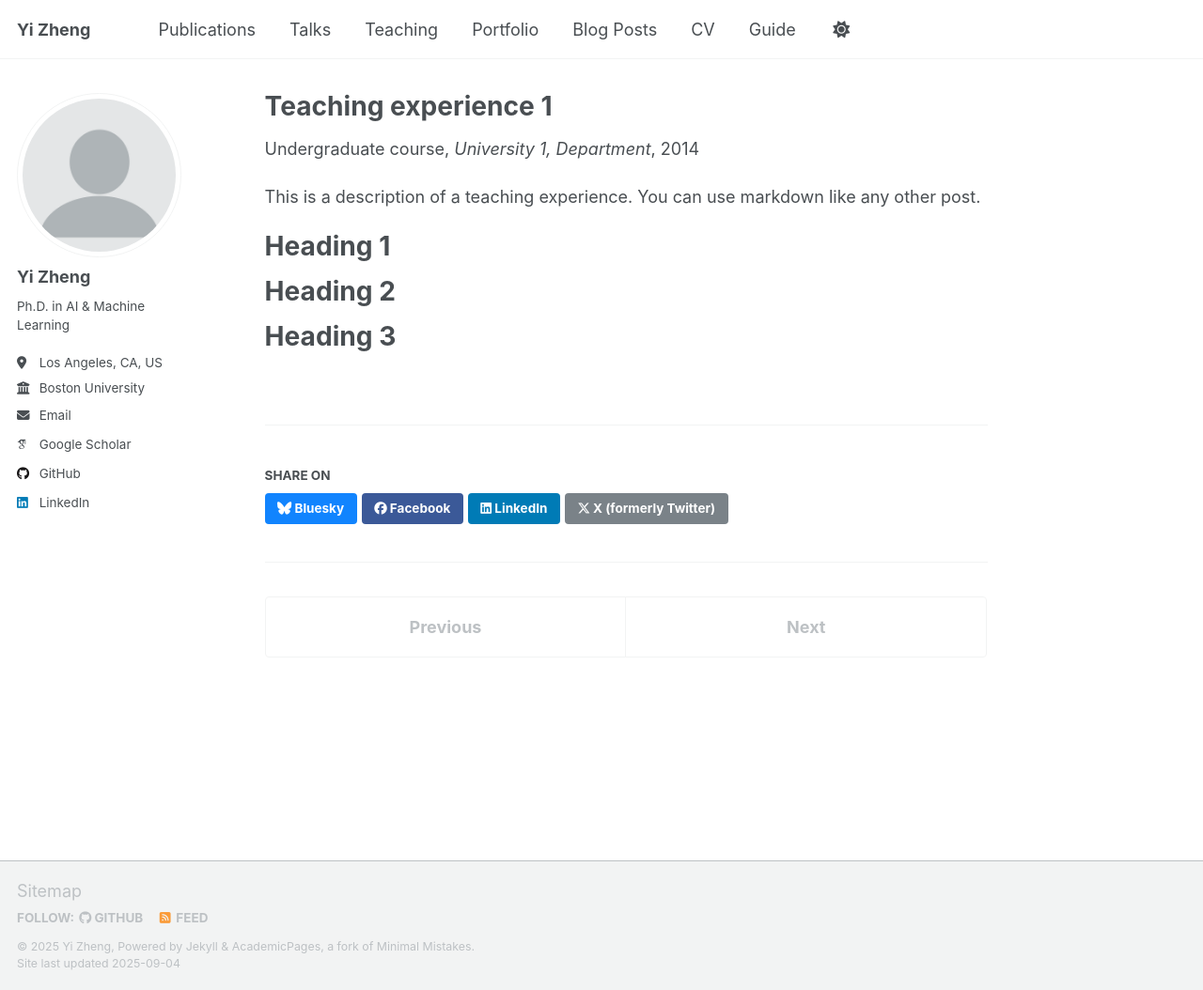
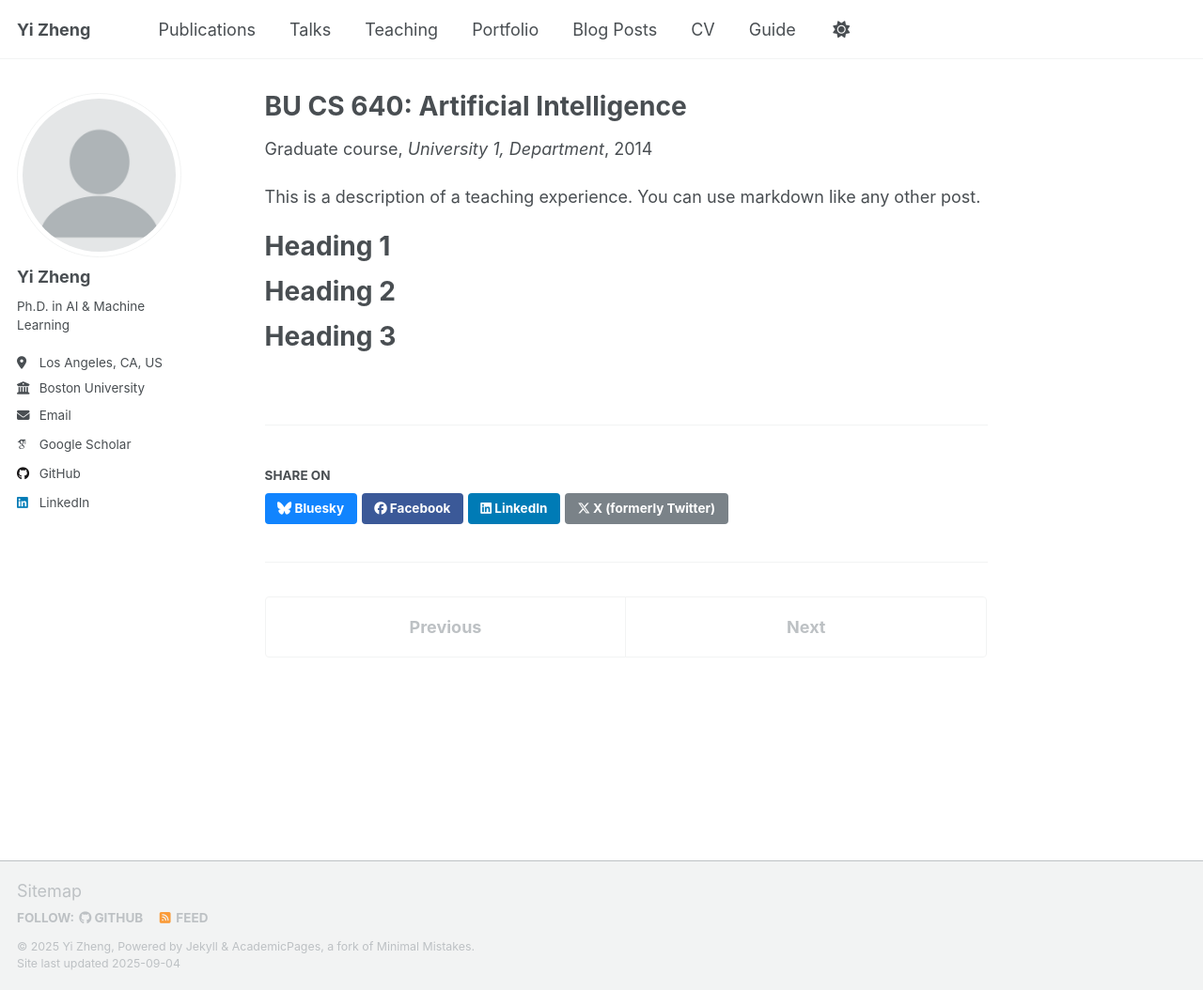
Before and after one commit to GSWS/GSWS.github.io, a Jekyll site: the page built from _teaching/cs640.md, in a window 1280 px wide and 1054 px high. Shown: the whole window at 94% size. Built offline with Jekyll 4.4.1, drawn with Linux system fonts in a browser that asks for light colours; some web fonts are replaced; a script that is not in the unit is left out.

Commit message:
Update and rename 2014-spring-teaching-1.md to cs640.md

```diff
--- a/_teaching/2014-spring-teaching-1.md
+++ b/_teaching/cs640.md
@@ -1,8 +1,8 @@
 ---
-title: "Teaching experience 1"
+title: "BU CS 640: Artificial Intelligence"
 collection: teaching
-type: "Undergraduate course"
-permalink: /teaching/2014-spring-teaching-1
+type: "Graduate course"
+permalink: /teaching/cs640
 venue: "University 1, Department"
 date: 2014-01-01
 location: "City, Country"
```
